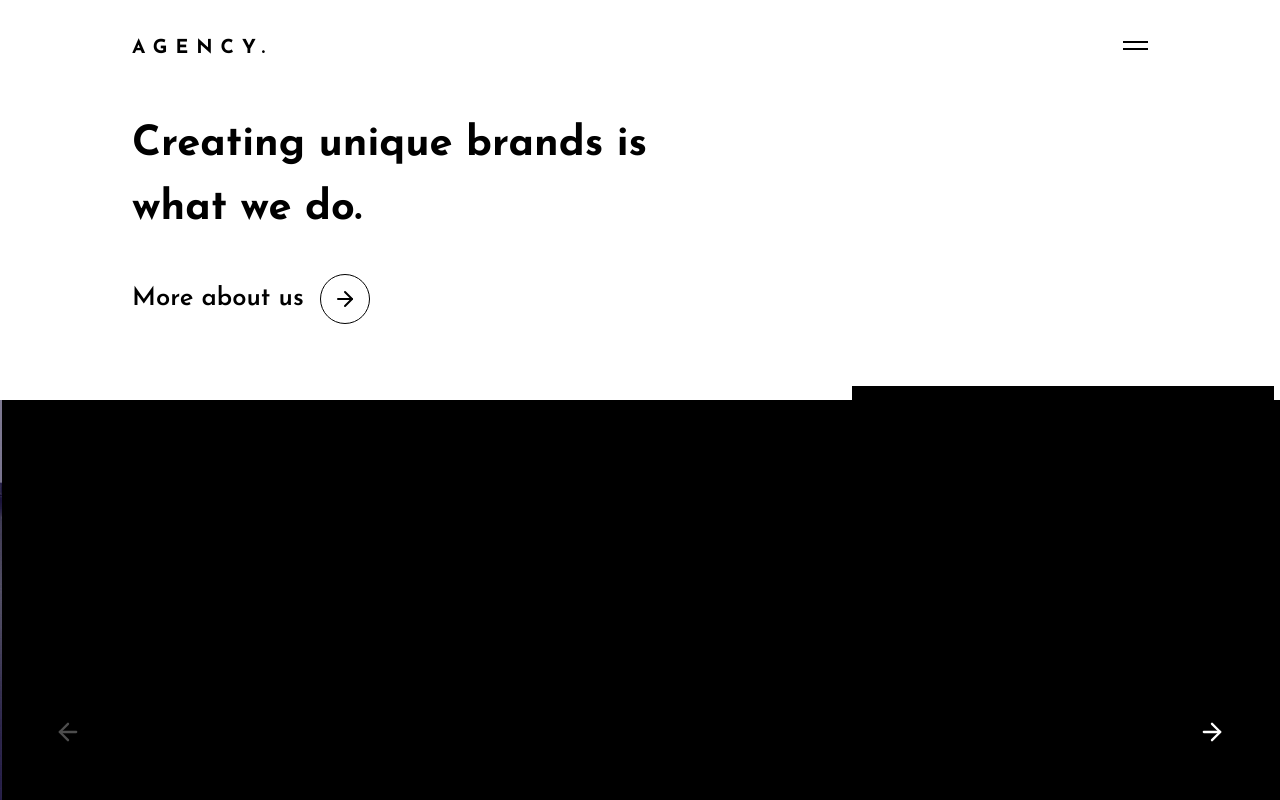
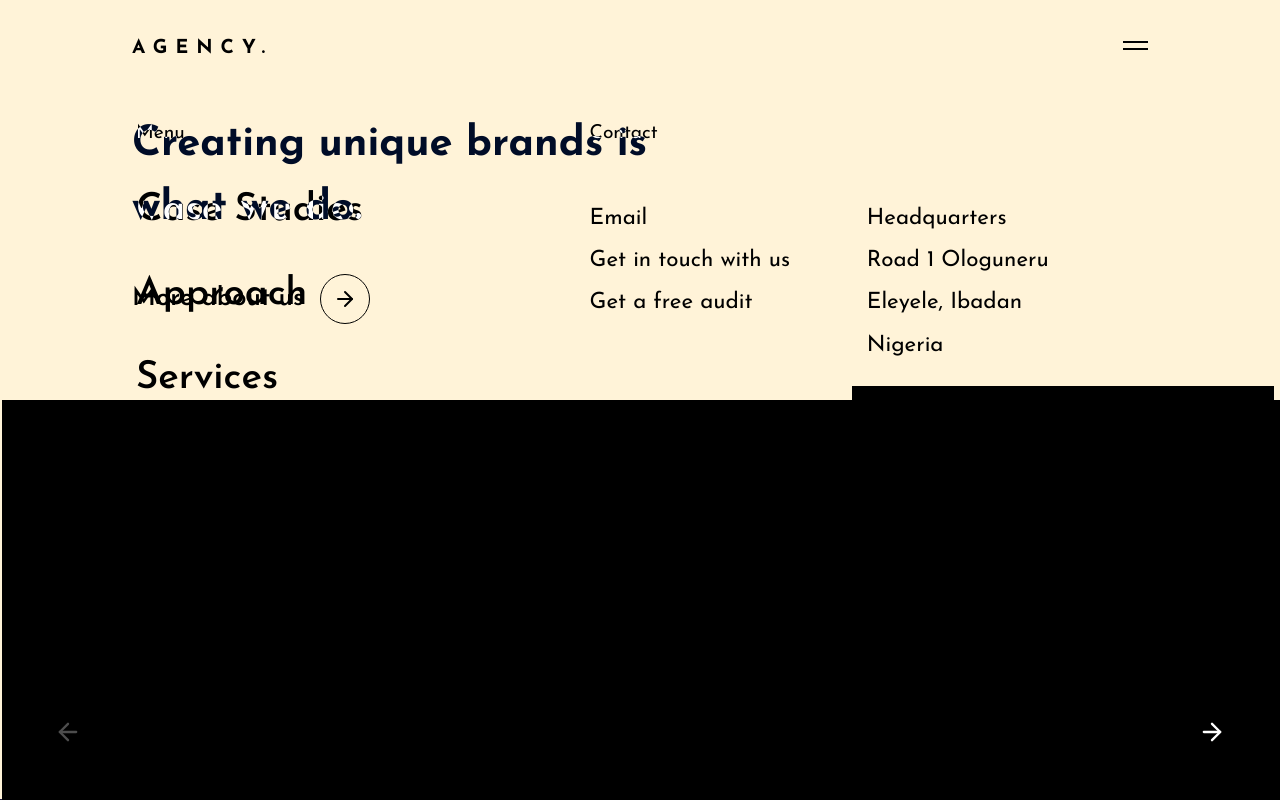
Before and after one commit to Abisola-Morohunfolu/landing-page-with-react, a React (Create React App) app: page / in a window 1280 px wide. Built offline with nearby package versions, Linux system fonts and the light colour scheme.

Commit message:
added styling for nav

```diff
--- a/src/App.js
+++ b/src/App.js
@@ -8,6 +8,7 @@ import About from './pages/About';
 import Approach from './pages/Approach';
 import Services from './pages/Services';
 import CaseStudies from './pages/CaseStudies';
+import Navigation from './components/Navigation';
 
 const routes = [
 	{ path: '/', name: 'Home', Component: Home },
@@ -33,6 +34,7 @@ function App() {
 					</Route>
 				))}
 			</div>
+			<Navigation />
 		</>
 	);
 }
--- a/src/components/Navigation.js
+++ b/src/components/Navigation.js
@@ -47,6 +47,20 @@ const Navigation = () => {
 									</NavLink>
 								</li>
 							</ul>
+							<ul className="nav-info">
+								<li className="nav-info-label">Headquarters</li>
+								<li>Road 1 Ologuneru</li>
+								<li>Eleyele, Ibadan</li>
+								<li>Nigeria</li>
+							</ul>
+							<ul className="nav-info">
+								<li className="nav-info-label">Phone</li>
+								<li>+234 0810 000 0000</li>
+							</ul>
+							<ul className="nav-info">
+								<li className="nav-info-label">Legal</li>
+								<li>Privacy and Cookies</li>
+							</ul>
 						</div>
 					</div>
 				</div>
--- a/src/styles/components/navigation.scss
+++ b/src/styles/components/navigation.scss
@@ -0,0 +1,126 @@
+nav {
+	position: fixed;
+	top: -1px;
+	left: 0;
+	z-index: 1;
+	width: 100%;
+	height: 100%;
+	overflow: hidden;
+	background: $yellow;
+	// display: none;
+	a {
+		position: relative;
+		&::after {
+			content: '';
+			position: absolute;
+			width: 0;
+			height: 2px;
+			display: block;
+			margin-top: 5px;
+			right: 0;
+			background-color: $black;
+			transition: 0.4s ease;
+		}
+		&:hover {
+			&:after {
+				width: 100%;
+				left: 0;
+				background-color: $black;
+			}
+		}
+	}
+	.nav-columns {
+		// width: 45%;
+		transform: translateY(125px);
+		display: flex;
+		padding: 0 36px;
+		@include media('<=654px') {
+			flex-direction: column;
+		}
+		@include media('<=phone') {
+			padding: 0 16px;
+		}
+		.nav-column {
+			width: 45%;
+			@include media('<=654px') {
+				width: 100%;
+			}
+			&:last-child {
+				width: 55%;
+				@include media('<=654px') {
+					width: 100%;
+				}
+			}
+			.nav-label {
+				margin-bottom: 3rem;
+				font-size: 1.2rem;
+				@include media('<=tablet') {
+					font-size: 1rem;
+					margin-bottom: 1.4rem;
+				}
+				@include media('<=phone') {
+					font-size: 0.875rem;
+					margin-bottom: 1.2rem;
+				}
+			}
+			.nav-links {
+				padding: 0;
+				margin: 0;
+				li {
+					list-style: none;
+					margin-bottom: 2.8rem;
+					@include media('<=phone') {
+						margin-bottom: 1.6rem;
+					}
+					a {
+						font-weight: 600;
+						font-size: 2.4rem;
+						text-decoration: none;
+						color: $black;
+						@include media('<=phone') {
+							font-size: 1.6rem;
+						}
+					}
+				}
+			}
+			.nav-infos {
+				display: flex;
+				flex-wrap: wrap;
+				@include media('<=654px') {
+					justify-content: space-between;
+				}
+				.nav-info {
+					padding: 0;
+					width: 50%;
+					&:nth-child(2),
+					&:nth-child(3) {
+						@include media('<=654px') {
+							display: none;
+						}
+					}
+					&-label {
+						font-weight: 600;
+					}
+					li {
+						list-style: none;
+						font-size: 1.4rem;
+						font-weight: 300;
+						margin-bottom: 1.2rem;
+						@include media('<=tablet') {
+							font-size: 1.2rem;
+							margin-bottom: 1rem;
+						}
+						@include media('<=tablet') {
+							font-size: 1rem;
+							margin-bottom: 0.875rem;
+						}
+						a {
+							text-decoration: none;
+							color: $black;
+						}
+					}
+				}
+			}
+		}
+	}
+}
--- a/src/styles/varibles.scss
+++ b/src/styles/varibles.scss
@@ -1,2 +1,3 @@
 $black: #000000;
 $white: #ffffff;
+$yellow: #fff3d8;
```
